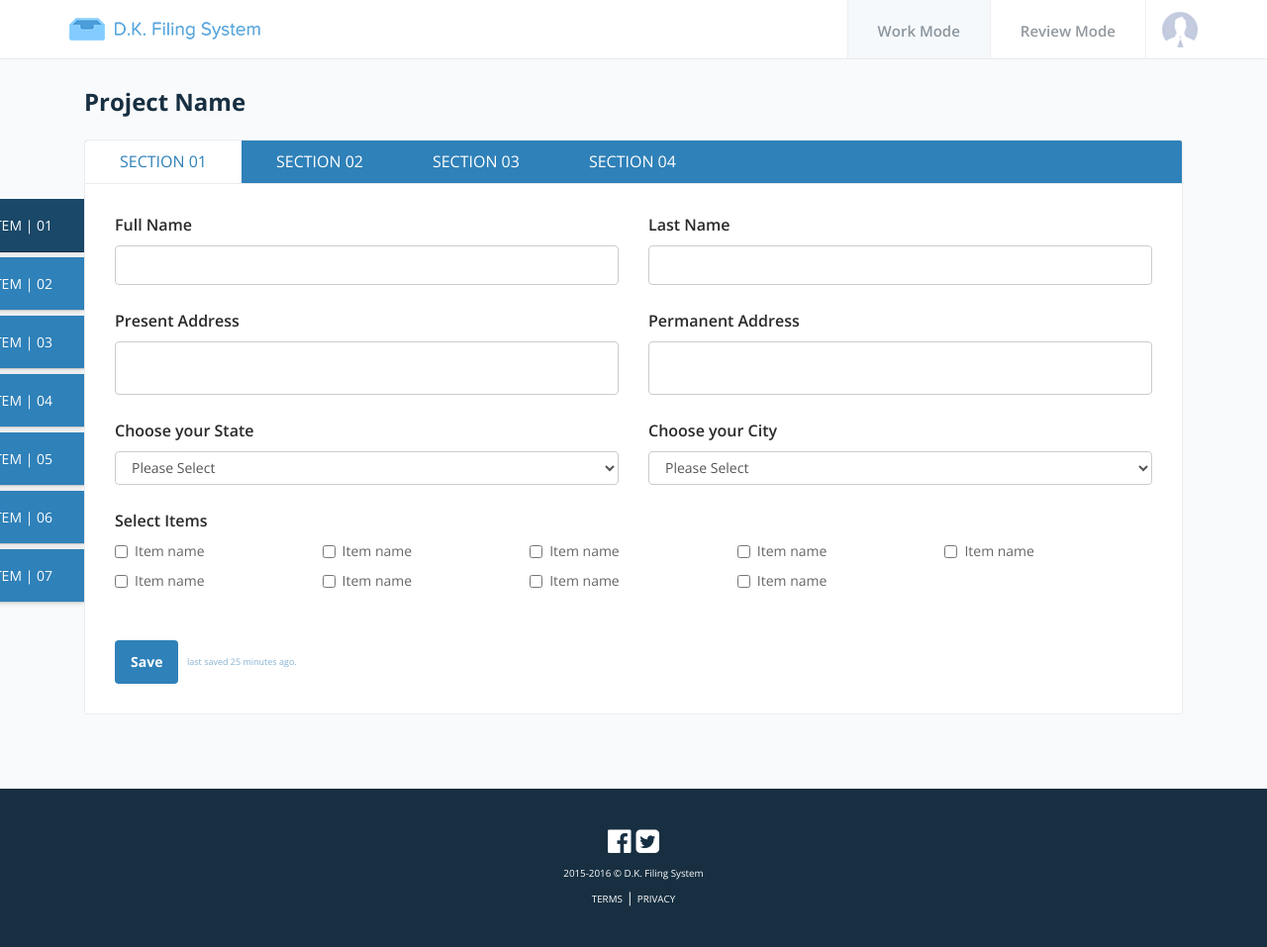
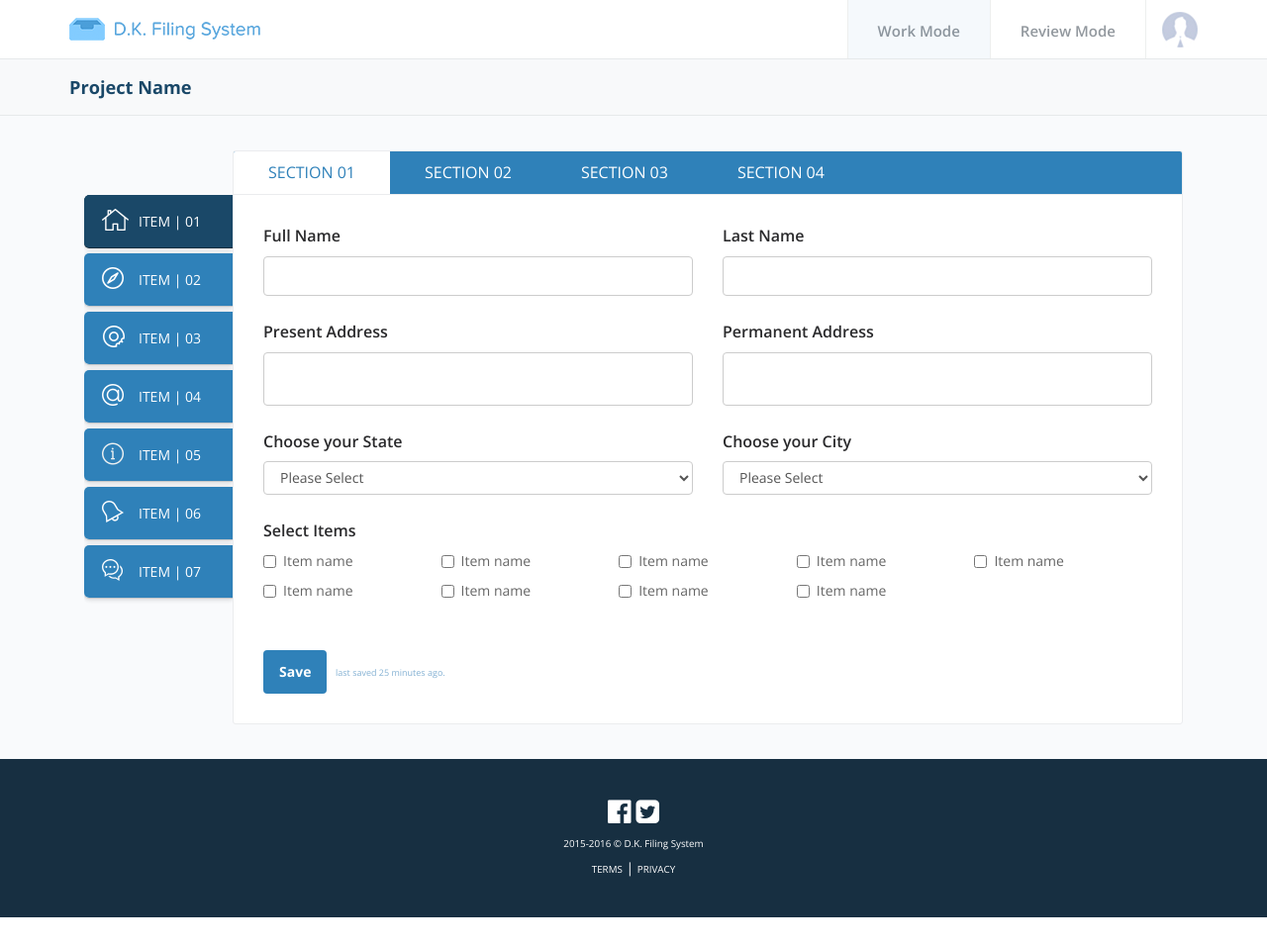
Before and after one commit to leonarther16th/DK-Law, a PHP site: page /page2.html in a window 1280 px wide. Shown: the whole page at 99% size. After the commit the page ends 927 px from the top, so only its background shows below. Run offline with PHP 8.4, Linux system fonts and the light colour scheme; some libraries are stand-ins or nearby versions.

Commit message:
Updated the main content, and added a container for the project name

```diff
--- a/home.html
+++ b/home.html
@@ -49,7 +49,7 @@
             <!--End header-->
 
             <!-- start content-area-->
-            <section class="content-area">
+            <section class="content-area content-area-home">
                 <div class="container">
                     <h2>Welcome Back Corporate Name Inc<a href="#" class="btn btn-sm btn-link" data-toggle="modal" data-target="#editProfileModal">Edit profile</a></h2>
 
--- a/page2.html
+++ b/page2.html
@@ -46,11 +46,30 @@
           </div><!--/.nav-collapse -->
         </div>
       </header>
+
+
+  <div class="project-title">
+
+      <div class="container">
+        <b>Project Name</b>
+      </div>
+
+  </div>
+
+
+
       <!--End header-->
+
+
+
+
 
       <!-- start content-area-->
       <section class="content-area">
+
         <div class="container">
+
+
           <!-- removing the side
           <aside class="leftpanel col-xs-2 col-sm-3">
               <div class="row">
@@ -77,8 +96,6 @@
               </aside>
               -->
               <section class="right-panel col-xs-12 col-sm-12 col-lg-12">
-                <h2>Project Name</h2>
-
 
                 <aside class="leftpanel col-xs-2 col-sm-3">
                   <div class="row">
--- a/sass/_layout.scss
+++ b/sass/_layout.scss
@@ -87,7 +87,7 @@ header.navbar.navbar-default{
     padding:0 15px;
 }
 .navbar-default .navbar-nav > .active > a, .navbar-default .navbar-nav > .active > a:hover, .navbar-default .navbar-nav > .active > a:focus{
-    background:#f5f9fc;
+    background:$gray-bluesh;
     color:#8c959d;
 }
 .navbar-default .navbar-nav > li > a{
@@ -109,7 +109,8 @@ header.navbar.navbar-default{
 }
 
 .content-area{
-    padding:50px 15px;
+    padding:20px 15px;
+
 }
 .content-area.no-padd{
     padding-left:0;
@@ -170,13 +171,29 @@ header.navbar.navbar-default{
 	}
 }
 
+
+.project-title{
+    background-color: lighten($dark-gray,4);
+    color: $dark-blue;
+    padding-top: 15px;
+    padding-bottom: 15px;
+    margin-top: 60px;
+    border-bottom: 1px solid #e6e9ea;
+    //box-shadow: 0 0 1px rgba(34, 25, 25, 0.4);
+
+    b{
+        font-size: 1.3em;
+    }
+}
+
 .leftpanel{
     // background:$bg-leftpanel;
     // height:calc(100vh - 60px);
     margin-top: 60px;
     border-radius: 5px;
     max-width: 150px;
-    margin-left: -150px;
+
+    //margin-left: -150px;
 
 }
 
@@ -259,7 +276,7 @@ label{
     padding:11px 15px;
     color:#fff;
     &:hover{
-        background:saturate( $primary-color, 30% );
+        background: $dark-blue;
         color:#fff;
     }
 }
--- a/sass/_responsive-sm.scss
+++ b/sass/_responsive-sm.scss
@@ -42,7 +42,10 @@ header.navbar.navbar-default{
 }
 
 .content-area{
-    padding:60px 20px;
+    padding:20px 20px;
+}
+.content-area-home{
+	padding:60px 20px;
 }
 
 .nav.nav-tabs{
--- a/sass/_variables.scss
+++ b/sass/_variables.scss
@@ -3,15 +3,20 @@
 
 $light-gray : #f9fafc;
 
+$dark-gray: #ecf0f1;
+$gray-bluesh: #f5f9fc;
 
+$dark-blue: #1a4868;
 
 $body-bg : $light-gray;
 $text-color: #666666;
 $primary-color: #2f81b9;
 $secondary-color: #18bc9c;
 $darken-primary-color: #172f41;
+$lighter-darken-primary-color: gba(23, 47, 65, 0.8);
 $bg-leftpanel   :$darken-primary-color;
 $bg-table-head   :#6e99b7;
+$dark-background: $bg-leftpanel;
 
 //font - opensans
 $basic-font: 'Open Sans', sans-serif;
```
Also changed, not shown: stylesheets/screen.css.
